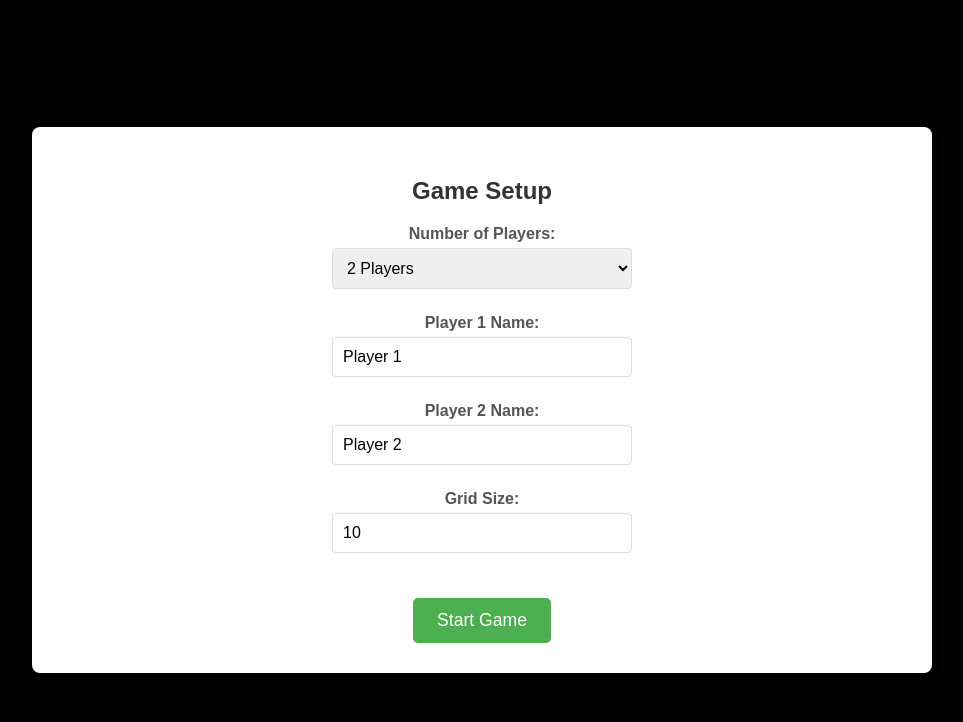
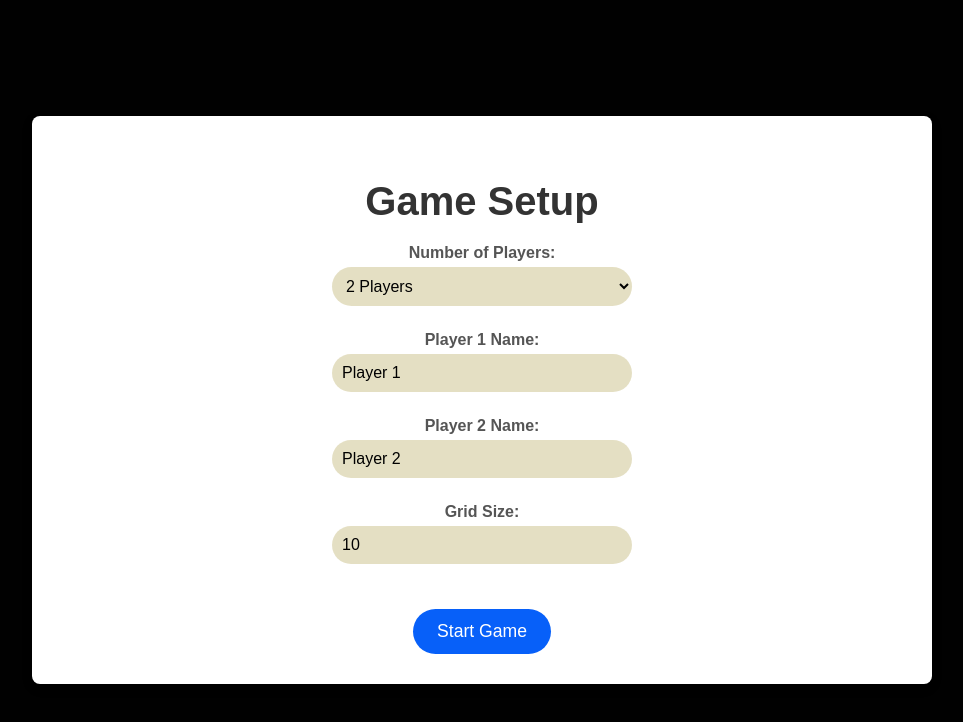
Before and after one commit to SagarChhetrii/dotify, a plain HTML site: page index.html in a window 1280 px wide. Both pictures are taken after a click on the button "Play Game". Shown: the whole page, without its empty margins (158-1121 px from the left). Drawn offline with Linux system fonts and the light colour scheme.

Commit message:
Update index.html
button modification

```diff
--- a/index.html
+++ b/index.html
@@ -40,14 +40,15 @@
     h1, h2 {
       color: #333;
       margin-bottom: 20px;
+      font-size: 40px;
     }
 
     button {
-      background-color: #4CAF50;
+      background-color: #0760f9;
       color: white;
       padding: 12px 24px;
       border: none;
-      border-radius: 5px;
+      border-radius: 24px;
       cursor: pointer;
       font-size: 1.1em;
       transition: background-color 0.3s ease;
@@ -55,7 +56,7 @@
     }
 
     button:hover {
-      background-color: #45a049;
+      background-color: #0760f9b3;
     }
 
     .setup-group {
@@ -76,8 +77,9 @@
       max-width: 300px;
       padding: 10px;
       margin-bottom: 10px;
-      border: 1px solid #ddd;
-      border-radius: 4px;
+      background-color:#e3dec0f1;
+      border: none;
+      border-radius: 24px;
       font-size: 1em;
       box-sizing: border-box;
     }
```
